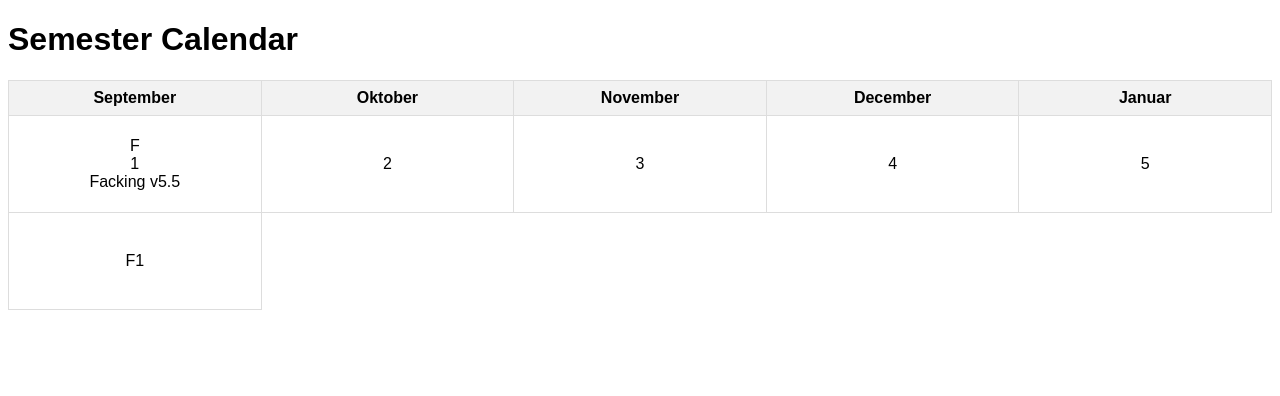
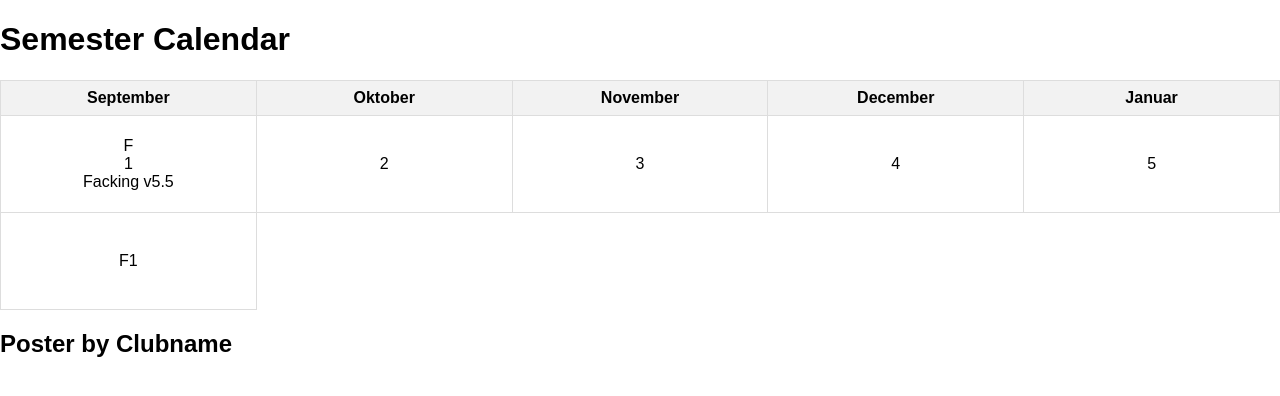
Before and after one commit to krestenlaust/SemesterCalendar, a plain HTML site: page index.html in a window 1280 px wide. Drawn offline with Linux system fonts and the light colour scheme.

Commit message:
Restructured HTML/CSS

```diff
--- a/index.css
+++ b/index.css
@@ -1,3 +1,29 @@
+body {
+    margin: 0;
+    padding: 0;
+    font-family: Arial, sans-serif;
+}
+
+table {
+    border-collapse: collapse;
+    width: 100%;
+}
+
+th, td {
+    border: 1px solid #ddd;
+    padding: 8px;
+    text-align: center;
+    width: 20%;
+}
+
+th {
+    background-color: #f2f2f2;
+}
+
+td {
+    height: 80px; /* Adjust as needed */
+}
+
 @page
 {
     size: a4;
--- a/index.html
+++ b/index.html
@@ -3,37 +3,14 @@
 <head>
     <meta charset="UTF-8">
     <meta name="viewport" content="width=device-width, initial-scale=1.0">
+    <link href="index.css" rel="stylesheet">
     <title>Semester Calendar</title>
-    <style>
-        body {
-            font-family: Arial, sans-serif;
-        }
-
-        table {
-            border-collapse: collapse;
-            width: 100%;
-        }
-
-        th, td {
-            border: 1px solid #ddd;
-            padding: 8px;
-            text-align: center;
-            width: 20%;
-        }
-
-        th {
-            background-color: #f2f2f2;
-        }
-
-        td {
-            height: 80px; /* Adjust as needed */
-        }
-    </style>
 </head>
 <body>
-
+    <header>
         <h1>Semester Calendar</h1>
-
+    </header>
+    <main>
         <table id="calendar">
             <tr>
                 <th>September</th>
@@ -58,6 +35,10 @@
             <!-- Add more rows for each week in a month -->
 
         </table>
+    </main>
+    <footer>
+        <h2>Poster by Clubname</h1>
+    </footer>
 
 </body>
 </html>
```
Lines whose indentation alone changed are shown as unchanged.
